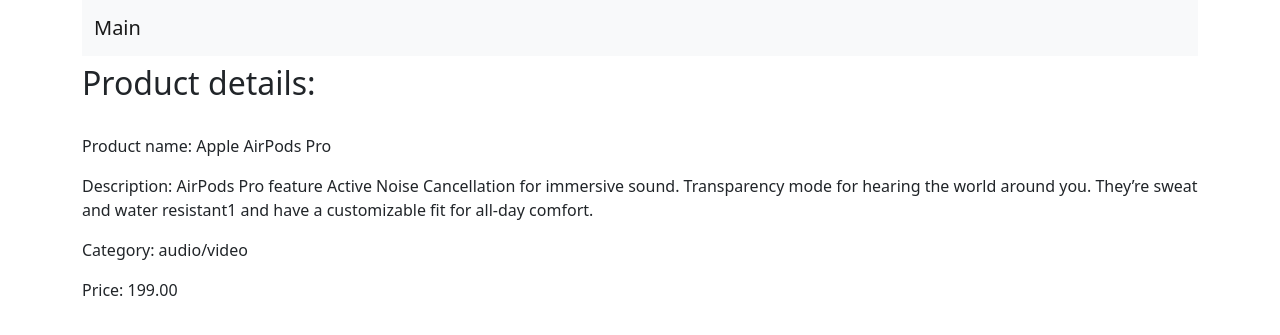
After one commit to sakurakuba/labrab48, a Django app: page /product/1 in a window 1280 px wide. The commit adds this page. Shown: the top 335 px of the page. Run offline with Django 4.2, Linux system fonts and the light colour scheme; data comes from the database, SQL or seed files in the repository.

```diff
--- a/djangoProject48/urls.py
+++ b/djangoProject48/urls.py
@@ -16,9 +16,10 @@
 from django.contrib import admin
 from django.urls import path
 
-from store.views import index_view
+from store.views import index_view, product_view
 
 urlpatterns = [
     path('admin/', admin.site.urls),
     path('', index_view, name='index'),
+    path('product/<int:pk>', product_view, name="product_view")
 ]
--- a/store/fixtures/dump.json
+++ b/store/fixtures/dump.json
@@ -5,7 +5,7 @@
   "fields": {
     "prod_name": "Apple AirPods Pro",
     "description": "AirPods Pro feature Active Noise Cancellation for immersive sound. Transparency mode for hearing the world around you. They’re sweat and water resistant1 and have a customizable fit for all-day comfort.",
-    "prod_category": "audio/vidoe",
+    "prod_category": "audio/video",
     "balance": 100,
     "price": "199.00",
     "created_at": "2022-07-10T03:09:11.877Z",
@@ -18,7 +18,7 @@
   "fields": {
     "prod_name": "Bose SoundLink Revolve",
     "description": "SoundLink Revolve Bluetooth® speaker Triple Black. Small speaker. Big leap forward. Deep. Loud. And immersive, too. To make something so small feel so real, Bose took its sound in a new direction. Every direction. But don’t let the size of the SoundLink® Revolve speaker fool you. It’s the kind of performance you might not expect from this pint-sized enclosure.",
-    "prod_category": "audio/vidoe",
+    "prod_category": "audio/video",
     "balance": 90,
     "price": "169.00",
     "created_at": "2022-07-10T03:10:42.794Z",
--- a/store/models.py
+++ b/store/models.py
@@ -2,17 +2,17 @@
 from django.db import models
 
 # Create your models here.
-CATEGORY_CHOICES = [('other', 'other'), ('audio/video', 'Audio/Video'), ('tvs', 'TVs'), ('cell', 'Cell Phones')]
+CATEGORY_CHOICES = [('other', 'other'), ('Audio/Video', 'Audio/Video'), ('TVs', 'TVs'), ('Cell Phones', 'Cell Phones')]
 
 
 class Product(models.Model):
     prod_name = models.CharField(max_length=100, null=False, blank=False, verbose_name='prod_name', default='no name')
     description = models.CharField(max_length=2000, verbose_name='description')
-    prod_category = models.CharField(max_length=20, null=False, blank=False, choices=CATEGORY_CHOICES, verbose_name='prod_category', default=CATEGORY_CHOICES[0][0])
+    prod_category = models.CharField(max_length=20, null=False, blank=False, choices=CATEGORY_CHOICES, verbose_name='prod_category', default=CATEGORY_CHOICES[0][1])
     balance = models.IntegerField(validators=[MinValueValidator(0)], default=0, verbose_name='balance')
     price = models.DecimalField(max_digits=7, decimal_places=2, default=0, verbose_name='price')
     created_at = models.DateTimeField(auto_now_add=True, verbose_name='Время создания')
     updated_at = models.DateTimeField(auto_now=True, verbose_name='Время изменения')
 
     def __str__(self):
-        return f"{self.id}. {self.prod_name}: price {self.price},  category - {self.prod_category}"
+        return f"{self.id}. {self.prod_name}: price {self.price},  category - {self.prod_category}, balance - {self.balance}"
--- a/store/views.py
+++ b/store/views.py
@@ -1,9 +1,15 @@
-from django.shortcuts import render
+from django.core.validators import MinValueValidator
+from django.shortcuts import render, get_object_or_404
 
 # Create your views here.
 from store.models import Product
 
 
 def index_view(request):
-    product = Product.objects.order_by('-created_at')
+    product = Product.objects.order_by('prod_category', 'prod_name')
     return render(request, 'index.html', {"product": product})
+
+
+def product_view(request, pk):
+    product = get_object_or_404(Product, pk=pk)
+    return render(request, 'product.html', {"product": product})
--- /dev/null
+++ b/templates/base.html
@@ -0,0 +1,33 @@
+<!DOCTYPE html>
+<html lang="en">
+<head>
+    <meta charset="UTF-8">
+    <title>{% block title %}Store {% endblock %}</title>
+    <link href="https://cdn.jsdelivr.net/npm/bootstrap@5.0.2/dist/css/bootstrap.min.css" rel="stylesheet" integrity="sha384-EVSTQN3/azprG1Anm3QDgpJLIm9Nao0Yz1ztcQTwFspd3yD65VohhpuuCOmLASjC" crossorigin="anonymous">
+</head>
+<body>
+<div class="container">
+<nav class="navbar navbar-expand-lg navbar-light bg-light">
+  <div class="container-fluid">
+    <a class="navbar-brand" href="/">Main</a>
+    <button class="navbar-toggler" type="button" data-bs-toggle="collapse" data-bs-target="#navbarNavAltMarkup" aria-controls="navbarNavAltMarkup" aria-expanded="false" aria-label="Toggle navigation">
+      <span class="navbar-toggler-icon"></span>
+    </button>
+    <div class="collapse navbar-collapse" id="navbarNavAltMarkup">
+      <div class="navbar-nav">
+          {% block nav %}
+        <a class="nav-link active" aria-current="page" href="#">Home</a>
+      {% endblock %}
+      </div>
+    </div>
+  </div>
+</nav>
+<h1>{% block name %}Store{% endblock %}</h1>
+<br/>
+{% block content %}
+
+{% endblock %}
+</div>
+<script src="https://cdn.jsdelivr.net/npm/bootstrap@5.0.2/dist/js/bootstrap.bundle.min.js" integrity="sha384-MrcW6ZMFYlzcLA8Nl+NtUVF0sA7MsXsP1UyJoMp4YLEuNSfAP+JcXn/tWtIaxVXM" crossorigin="anonymous"></script>
+</body>
+</html>
--- /dev/null
+++ b/templates/product.html
@@ -0,0 +1,14 @@
+{% extends "base.html" %}
+{% block title %} Product {% endblock %}
+{% block nav %}
+
+{% endblock %}
+{% block name %}
+<h2>Product details:</h2>
+{% endblock %}
+{% block content %}
+    <p>Product name: {{ product.prod_name }}</p>
+    <p>Description: {{ product.description }}</p>
+    <p>Category: {{ product.prod_category }}</p>
+    <p>Price: {{ product.price }}</p>
+{% endblock %}
```
Also changed, not shown: templates/index.html (+12 -31 lines), store/migrations/0003_alter_product_prod_category.py (added).
